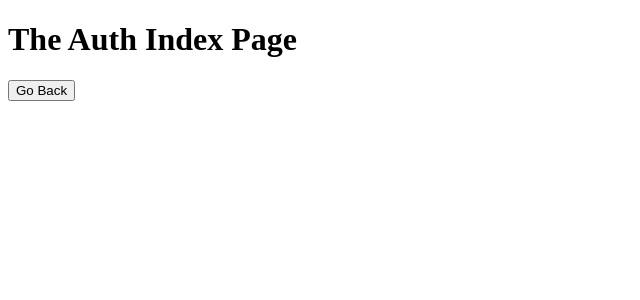
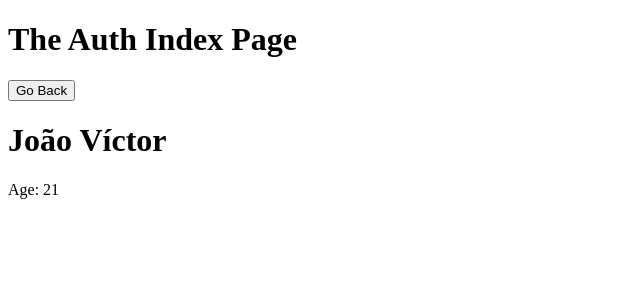
Before and after one commit to jvhti/next-js-basics, a Next.js app: page /auth in a window 1280 px wide. Shown: the top 300 px of the page, without its empty margins (0-640 px from the left). Built offline with nearby package versions, Linux system fonts and the light colour scheme.

Commit message:
Create and render a component;
Same way, next.js doesn't care;

```diff
--- /dev/null
+++ b/components/User.js
@@ -0,0 +1,12 @@
+import React from 'react';
+
+const user = (props) => {
+  return (
+      <div>
+        <h1>{props.name}</h1>
+        <p>Age: {props.age}</p>
+      </div>
+  );
+};
+
+export default user;
--- a/pages/auth/index.js
+++ b/pages/auth/index.js
@@ -1,11 +1,13 @@
 import React from 'react';
 import Router from "next/router";
+import User from "../../components/User";
 
 const authIndexPage = () => {
   return (
       <div>
         <h1>The Auth Index Page</h1>
         <button onClick={() => Router.push('/')}>Go Back</button>
+        <User name="João Víctor" age="21"/>
       </div>
   );
 };
```
